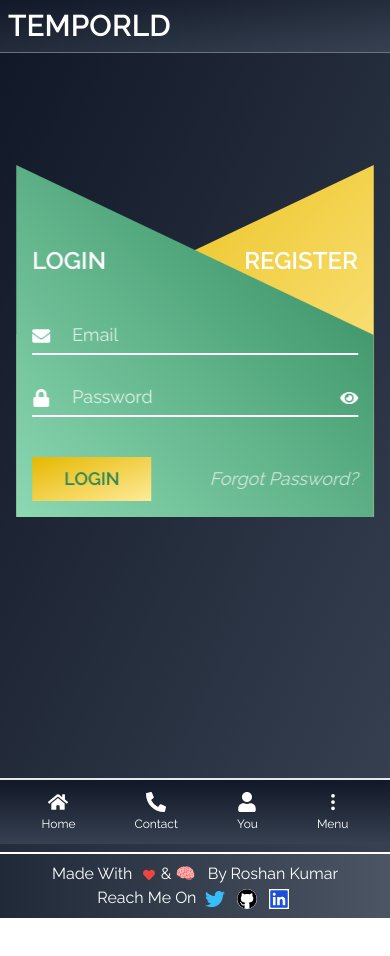
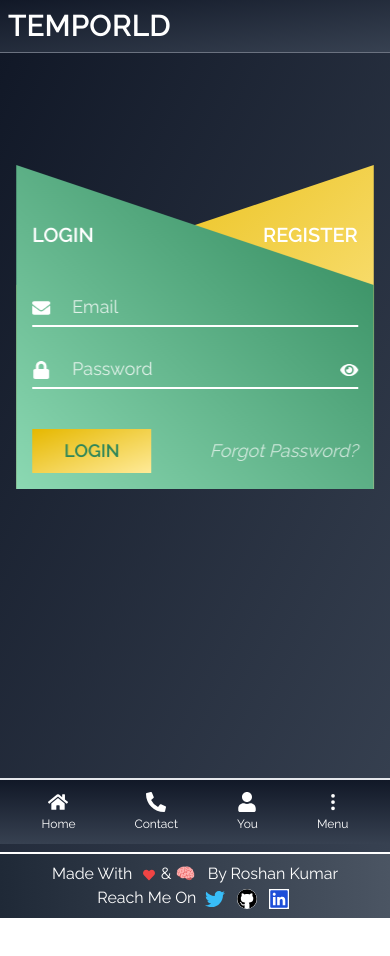
Before and after one commit to RoshanRv/Tempworld, a React (Create React App) app: page /login in a window 390 px wide. Shown: the top 956 px of the page. Built offline with nearby package versions, Linux system fonts and the light colour scheme.

Commit message:
optimized for mob

```diff
--- a/src/templates/Footer/Footer.jsx
+++ b/src/templates/Footer/Footer.jsx
@@ -21,7 +21,7 @@ const Footer = () => {
     // }
 
     return (
-        <footer className="mb-16 w-full font-rale bg-gradient-to-r from-gray-800 to-gray-600  text-white border-t-2  border-white txt-sha text-md  p-2 md:flex items-center justify-around text-center font-disp">
+        <footer className="mb-16 md:mb-0 w-full font-rale bg-gradient-to-r from-gray-800 to-gray-600  text-white border-t-2  border-white txt-sha text-md  p-2 md:flex items-center justify-around text-center font-disp">
             <h1 className="text-">
                 Made With&nbsp;{" "}
                 <FaHeart className="text-red-500 beat inline-block text-md beat -z-10" />{" "}
--- a/src/templates/Form/Form.jsx
+++ b/src/templates/Form/Form.jsx
@@ -33,7 +33,7 @@ const Login = ({ showLogin, setShowLogin }) => {
         >
             <h1
                 onClick={() => setShowLogin(true)}
-                className="cursor-pointer text-2xl font-bold mt-16"
+                className="cursor-pointer text-xl md:text-2xl font-bold mt-10"
             >
                 LOGIN
             </h1>
@@ -142,7 +142,7 @@ const Register = ({ showLogin, setShowLogin }) => {
         >
             <h1
                 onClick={() => setShowLogin(false)}
-                className="cursor-pointer text-2xl font-bold mt-16 text-right"
+                className="cursor-pointer text-xl md:text-2xl font-bold mt-10 text-right"
             >
                 REGISTER
             </h1>
--- a/src/templates/Form/style.css
+++ b/src/templates/Form/style.css
@@ -4,11 +4,21 @@
 }
 
 .clip-login {
-    clip-path: polygon(0 0, 100% 170px, 100% 100%, 0% 100%);
+    clip-path: polygon(0 0, 100% 150px, 100% 100%, 0% 100%);
 }
 
 .clip-register {
-    clip-path: polygon(0 170px, 100% 0, 100% 100%, 0% 100%);
+    clip-path: polygon(0 150px, 100% 0, 100% 100%, 0% 100%);
+}
+
+@media (max-width: 760px) {
+    .clip-login {
+        clip-path: polygon(0 0, 100% 120px, 100% 100%, 0% 100%);
+    }
+
+    .clip-register {
+        clip-path: polygon(0 120px, 100% 0, 100% 100%, 0% 100%);
+    }
 }
 
 .input:invalid {
```
